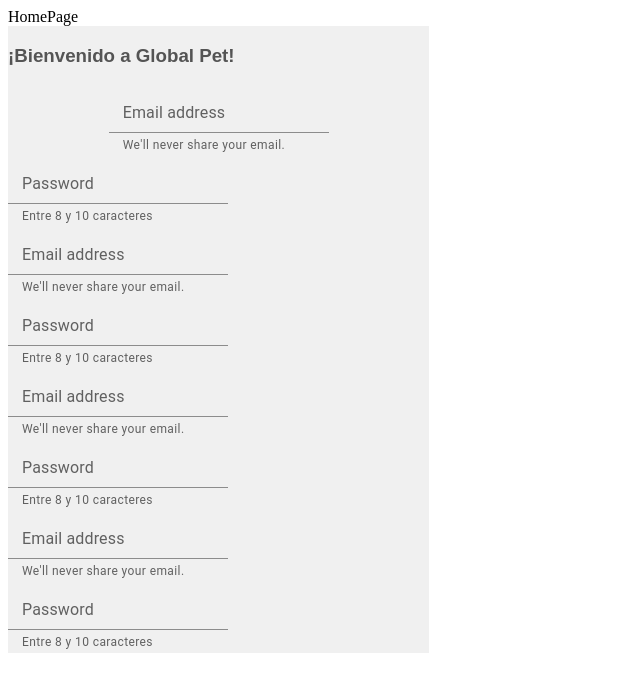
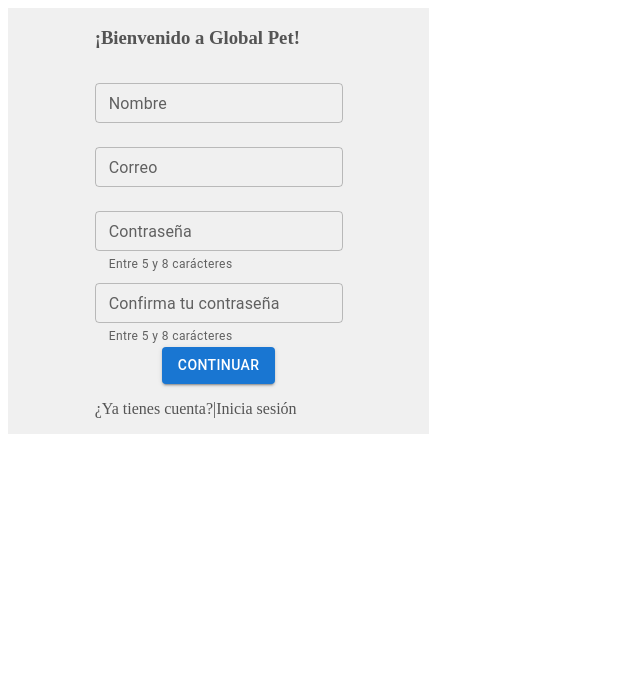
Before and after one commit to Kodemia-global-pet/Global-pet-frontend, a React (Create React App) app: page / in a window 1280 px wide. Shown: the top 692 px of the page, without its empty margins (0-640 px from the left). Built offline with nearby package versions, Linux system fonts and the light colour scheme.

Commit message:
formChanges

```diff
--- a/package.json
+++ b/package.json
@@ -11,6 +11,7 @@
     "@testing-library/user-event": "^13.5.0",
     "react": "^18.2.0",
     "react-dom": "^18.2.0",
+    "react-hook-form": "^7.37.0",
     "react-router-dom": "^6.4.1",
     "react-scripts": "5.0.1",
     "sass": "^1.55.0",
--- /dev/null
+++ b/src/components/UserFormRegister/UserFormRegister.js
@@ -0,0 +1,73 @@
+import React from "react";
+//import { useForm } from "react-hook-form";
+import {
+  Button,
+  Grid,
+  TextField,
+} from "@mui/material";
+
+const UserFormRegister = () => {
+  /*
+  const { register, handleSubmit } = useForm();
+  const onSubmit = data => console.log(data);
+*/
+    return (
+      <>
+      <section>
+          <h3>¡Bienvenido a Global Pet!</h3>
+          <Grid item >
+          <TextField
+             id="margin-normal" margin="normal"
+             label="Nombre"
+             size="small"/>
+          </Grid>
+          <Grid item>
+          <TextField
+             id="margin-normal" margin="normal"
+             label="Correo"
+             size="small"/>
+          </Grid>
+          <Grid item>
+          <TextField
+            id="margin-normal" margin="normal"
+            helperText="Entre 5 y 8 carácteres"
+             label="Contraseña"
+             size="small"/>
+          </Grid>
+          <Grid item>
+          <TextField
+            helperText="Entre 5 y 8 carácteres "
+             label="Confirma tu contraseña"
+             size="small"/>
+          </Grid>
+          <Grid item display="flex" justifyContent="center" alignItems="center">
+          <Button variant="contained">Continuar</Button>
+          </Grid>
+          <p>¿Ya tienes cuenta?|Inicia sesión</p>
+          </section>
+    </>
+       );
+  };
+
+  export default UserFormRegister;
+
+/*
+  <>
+        <section>
+            <h3>¡Bienvenido a Global Pet!</h3>
+            <Grid item onSubmit={handleSubmit(onSubmit)}>
+            <TextField id="outlined-basic" label="Outlined" variant="outlined"/>
+            </Grid>
+            <Grid item display="flex" justifyContent="center" alignItems="center">
+            <TextField id="outlined-basic" label="Outlined" variant="outlined" />
+            </Grid>
+            <Grid item display="flex" justifyContent="center" alignItems="center">
+            <TextField id="outlined-basic" label="Outlined" variant="outlined" />
+            </Grid>
+            <Grid itemID="" display="flex" justifyContent="center" alignItems="center">
+            <TextField id="outlined-basic" label="Outlined" variant="outlined" />
+            </Grid>
+            <Button variant="contained">Contained</Button>
+        </section>
+      </>
+   */
--- a/src/components/UserRegister/UserRegister.js
+++ /dev/null
@@ -1,192 +0,0 @@
-import React, { useState, useRef } from "react";
-//import { useLogedUser } from "../../context/UserContext"
-import {
-  FormControl,
-  FormHelperText,
-  Grid,
-  InputLabel,
-  Input,
-  Container,
-} from "@mui/material";
-import styles from "./UserRegister.module.scss"
-
-
-
-const UserRegister = () => {
-  /*
-  const refer = useRef(null);
-  const [photo, setPhoto] = useState("");
-  const [email, setEmail] = useState("");
-  const [password, setPassword] = useState("");
-  const [name, setName] = useState("");
-  const [adress, setAdress] = useState("");
-  const [city, setCity] = useState("");
-  const [country, setCountry] = useState("");
-  const [zipCode, setZipCode] = useState("");
-  const [phoneNumber, setPhoneNumber] = useState("");
-  const [error, setError] = useState(null);
-
-  let navigate = useNavigate();
-
-  const { login } = useLogedUser();
-
-  const changeEmail = (e) => {
-    setEmail(e.target.value);
-  };
-  const changePassword = (e) => {
-    setPassword(e.target.value);
-  };
-  const changeName = (e) => {
-    setName(e.target.value);
-  };
-  const changeAdress = (e) => {
-    setAdress(e.target.value);
-  };
-  const changeCity = (e) => {
-    setCity(e.target.value);
-  };
-  const changeCountry = (e) => {
-    setCountry(e.target.value);
-  };
-  const changeZipCode = (e) => {
-    setZipCode(e.target.value);
-  };
-  const changePhoneNumber = (e) => {
-    setPhoneNumber(e.target.value);
-  };
-
-  const handleClick = () => {
-    if (refer) {
-      refer.current.click();
-    }
-  };
-
-  const handleSubmit = async (e) => {
-    e.preventDefault();
-    try {
-      const data = {
-        user_name: name,
-        registration_date: new Date(),
-        email: email,
-        password: password,
-        savedPost: [],
-        profile_photo: photo || "https://picsum.photos/40/40",
-      };
-      // Fetch
-      const response = await fetch(``, {
-        method: "POST",
-        headers: {
-          "Content-Type": "application/json",
-        },
-        body: JSON.stringify(data),
-      });
-
-      const jsonData = await response.json();
-      console.log(jsonData);
-      if (!jsonData.success) {
-        alert("you entered your data wrong");
-      } else {
-        //log user
-        const result = await login(email, password);
-        if (!result) setError("Something wrong happened!");
-        else {
-          setError(null);
-          navigate("/");
-        }
-      }
-    } catch (error) {
-      console.log(error);
-    }
-  };
-*/
-  return (
-    <>
-      <section>
-        <Grid container md={4} className={styles.registerContainer}>
-          <h3>¡Bienvenido a Global Pet!</h3>
-          <Grid item md={12} margin="dense" display="flex" justifyContent="center" alignItems="center">
-            <FormControl>
-              <InputLabel htmlFor="email">Email address</InputLabel>
-              <Input id="email" aria-describedby="email-helper" />
-              <FormHelperText variant="outlined" id="email-helper">
-                We'll never share your email.
-              </FormHelperText>
-            </FormControl>
-          </Grid>
-          <Grid item md={12}>
-            <FormControl>
-              <InputLabel htmlFor="password">Password</InputLabel>
-              <Input id="password" aria-describedby="password-helper" />
-              <FormHelperText id="password-helper">
-                Entre 8 y 10 caracteres
-              </FormHelperText>
-            </FormControl>
-          </Grid>
-          <Grid item md={12} margin="dense">
-            <FormControl>
-              <InputLabel htmlFor="email">Email address</InputLabel>
-              <Input id="email" aria-describedby="email-helper" />
-              <FormHelperText id="email-helper">
-                We'll never share your email.
-              </FormHelperText>
-            </FormControl>
-          </Grid>
-          <Grid item md={12}>
-            <FormControl>
-              <InputLabel htmlFor="password">Password</InputLabel>
-              <Input id="password" aria-describedby="password-helper" />
-              <FormHelperText id="password-helper">
-                Entre 8 y 10 caracteres
-              </FormHelperText>
-            </FormControl>
-          </Grid>
-          <Grid item md={12} margin="dense">
-            <FormControl>
-              <InputLabel htmlFor="email">Email address</InputLabel>
-              <Input id="email" aria-describedby="email-helper" />
-              <FormHelperText id="email-helper">
-                We'll never share your email.
-              </FormHelperText>
-            </FormControl>
-          </Grid>
-          <Grid item md={12}>
-            <FormControl>
-              <InputLabel htmlFor="password">Password</InputLabel>
-              <Input id="password" aria-describedby="password-helper" />
-              <FormHelperText id="password-helper">
-                Entre 8 y 10 caracteres
-              </FormHelperText>
-            </FormControl>
-          </Grid>
-          <Grid item md={12} margin="dense">
-            <FormControl>
-              <InputLabel htmlFor="email">Email address</InputLabel>
-              <Input id="email" aria-describedby="email-helper" />
-              <FormHelperText id="email-helper">
-                We'll never share your email.
-              </FormHelperText>
-            </FormControl>
-          </Grid>
-          <Grid item md={12}>
-            <FormControl>
-              <InputLabel htmlFor="password">Password</InputLabel>
-              <Input id="password" aria-describedby="password-helper" />
-              <FormHelperText id="password-helper">
-                Entre 8 y 10 caracteres
-              </FormHelperText>
-            </FormControl>
-          </Grid>
-        </Grid>
-      </section>
-    </>
-  );
-};
-
-export default UserRegister;
-
-/*
-{error && (
-  <Alert key="error" variant="danger">
-    {error}
-  </Alert>
-)} */
--- a/src/components/UserRegister/UserRegister.module.scss
+++ /dev/null
@@ -1,5 +0,0 @@
-.registerContainer{
-    background-color: #F0F0F0;
-    font-family: 'Source Sans Pro', sans-serif;
-    color:#545454;
-}
--- a/src/pages/HomePage.js
+++ b/src/pages/HomePage.js
@@ -1,11 +1,13 @@
+import { Grid } from '@mui/material'
 import React from 'react'
-import UserRegister from '../components/UserRegister/UserRegister'
+import UserFormRegister from '../components/UserFormRegister/UserFormRegister'
+
 
 const HomePage = () => {
   return (
-    <div>HomePage
-    <UserRegister></UserRegister>
-    </div>
+    <Grid container xs={4} md={4} display="flex" justifyContent="center" alignItems="center" sx={{ backgroundColor: "#F0F0F0", color:"#545454"}}>
+    <UserFormRegister></UserFormRegister>
+    </Grid>
   )
 }
 
```
Also changed, not shown: 1 other file (tests, documents, lock files or other folders).
